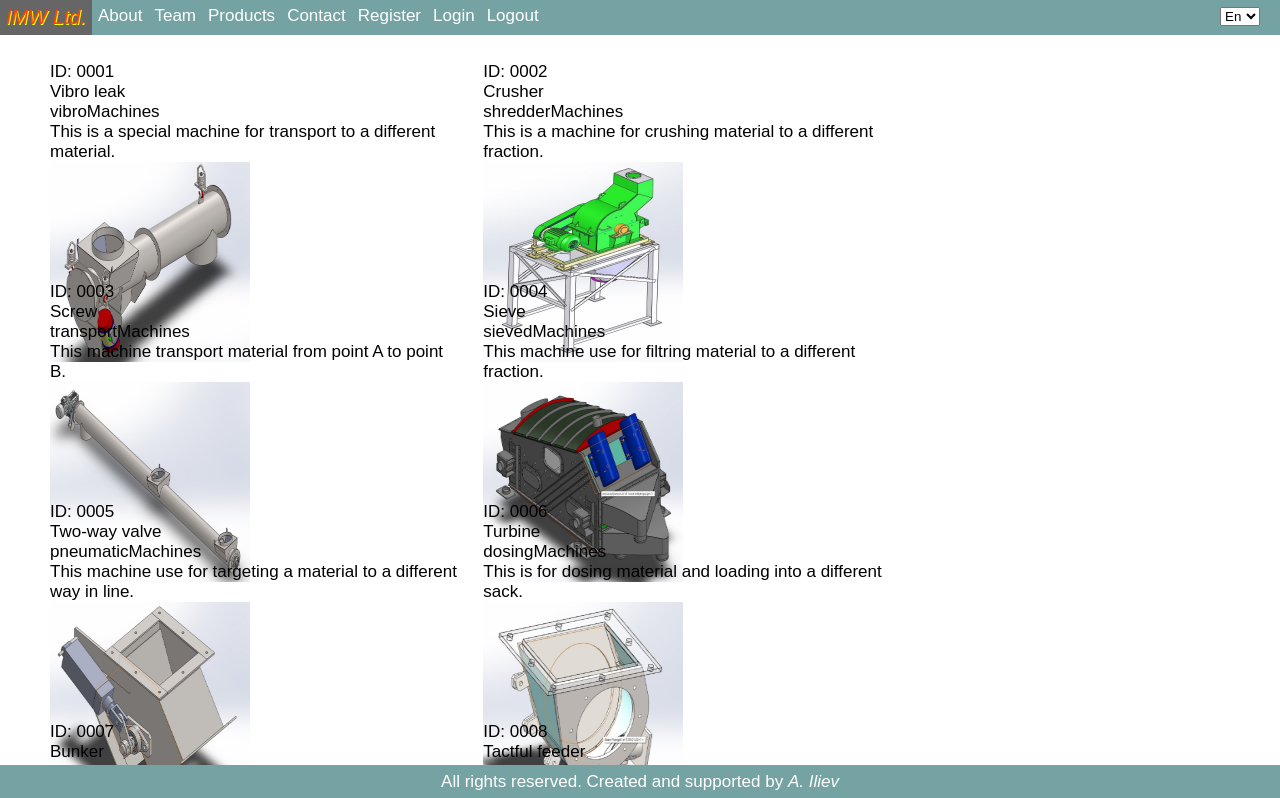
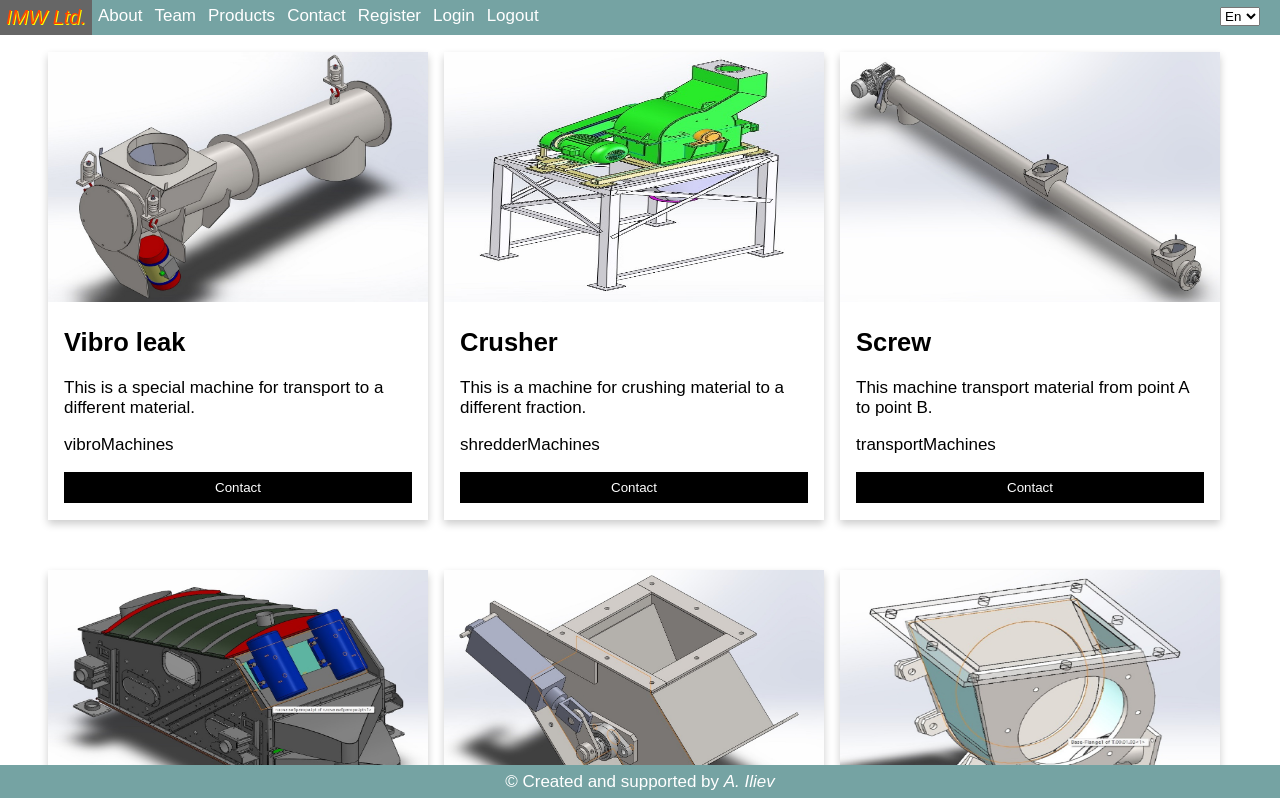
Before and after one commit to AleksandarIliev/IMW, a React (Create React App) app: page /products in a window 1280 px wide. Shown: the top 798 px of the page. Built offline with nearby package versions, Linux system fonts and the light colour scheme.

Commit message:
Fix miniNav behaviour at Navigation and fix Item, and About

```diff
--- a/src/App.css
+++ b/src/App.css
@@ -126,6 +126,10 @@ body {
         display: block;
         position: fixed;
     }
+    .miniNav {
+        position: fixed;
+        width: 100%;
+    }
     .miniNav a{
         position: relative;
         display: block;
--- a/src/Components/About/About.js
+++ b/src/Components/About/About.js
@@ -10,7 +10,7 @@ export const About = ({ width }) => {
             <div className={styles.aboutStyle}>{dictionary.contentAbout[0].company}</div>
             <div className={styles.aboutStyle}>{dictionary.contentAbout[0].experience}</div>
             <div className={styles.aboutStyle}>{dictionary.contentAbout[0].partner}</div>
-            <p>Width: {width}</p>
+            {/* <p>Width: {width}</p> */}
         </>
     )
 }
--- a/src/Components/Products/Item.js
+++ b/src/Components/Products/Item.js
@@ -1,14 +1,22 @@
-import styles from "./Item.module.css"
+import styles from "./Item.module.css";
+import { useNavigate } from "react-router-dom";
 
 export const Item = ({ id, name, type, description, imageUrl, alt }) => {
+    const navigate = useNavigate();
 
     return (
-        <div className={styles.column}>
-            <div>{id}</div>
-            <div>{name}</div>
-            <div>{type}</div>
-            <div>{description}</div>
-            <img className={styles.image} src={imageUrl} alt={alt} />
+        <div className={styles.item}>
+            <div className={styles.column}>
+                <div className={styles.card}>
+                    <img src={imageUrl} alt="Jane" className={styles.image} />
+                    <div className={styles.container}>
+                        <h2>{name}</h2>
+                        <p>{description}</p>
+                        <p>{type}</p>
+                        <p><button className={styles.button} onClick={() => navigate("/contact")}>Contact</button></p>
+                    </div>
+                </div>
+            </div>
         </div>
     )
 }
--- a/src/Components/Products/Item.module.css
+++ b/src/Components/Products/Item.module.css
@@ -1,11 +1,57 @@
-.column {
-    float: left;
-    width: 33.33%;
-    padding: 10px;
-    height: 200px;
+.item {
+    box-sizing: border-box;
 }
 
-.image {
-    width: 200px;
-    height: 200px;
-}
+*, *:before, *:after {
+    box-sizing: inherit;
+  }
+
+  .column {
+    float: left;
+    width: 33%;
+    margin-bottom: 16px;
+    padding: 0 8px;
+    margin-bottom: 50px;
+  }
+
+  .image{
+    width: 100%;
+    height: 250px;
+  }
+
+  @media screen and (max-width: 700px) {
+    .column {
+      width: 100%;
+      display: block;
+    }
+  }
+
+  .card {
+    box-shadow: 0 4px 8px 0 rgba(0, 0, 0, 0.2);
+  }
+
+  .container {
+    padding: 0 16px;
+  }
+
+  .container::after, .row::after {
+    content: "";
+    clear: both;
+    display: table;
+  }
+
+  .button {
+    border: none;
+    outline: 0;
+    display: inline-block;
+    padding: 8px;
+    color: white;
+    background-color: #000;
+    text-align: center;
+    cursor: pointer;
+    width: 100%;
+  }
+
+  .button:hover {
+    background-color: #555;
+  }
--- a/src/Components/Products/Products.module.css
+++ b/src/Components/Products/Products.module.css
@@ -1,3 +1,4 @@
 .product {
     list-style-type: none;
+    margin-right: 40px;
 }
--- a/src/Languages/bg.json
+++ b/src/Languages/bg.json
@@ -284,5 +284,5 @@
             "companyDate": "Данни за компанията: Фирмата е регистрирана по закона за ДДС."
         }
     ],
-    "contentFooter" : "Всички права запазени. Разработено и поддържано от "
+    "contentFooter" : "© Разработено и поддържано от "
 }
--- a/src/Languages/de.json
+++ b/src/Languages/de.json
@@ -284,5 +284,5 @@
             "companyDate": "Firmeninformation: Das Unternehmen ist umsatzsteuerlich registriert."
         }
     ],
-    "contentFooter": "Alle Rechte vorbehalten. Erstellt und gepflegt von "
+    "contentFooter": "© Erstellt und gepflegt von "
 }
--- a/src/Languages/en.json
+++ b/src/Languages/en.json
@@ -284,5 +284,5 @@
             "companyDate": "Company info: The company is registered under the VAT law."
         }
     ],
-    "contentFooter": "All rights reserved. Created and supported by "
+    "contentFooter": "© Created and supported by "
 }
```
